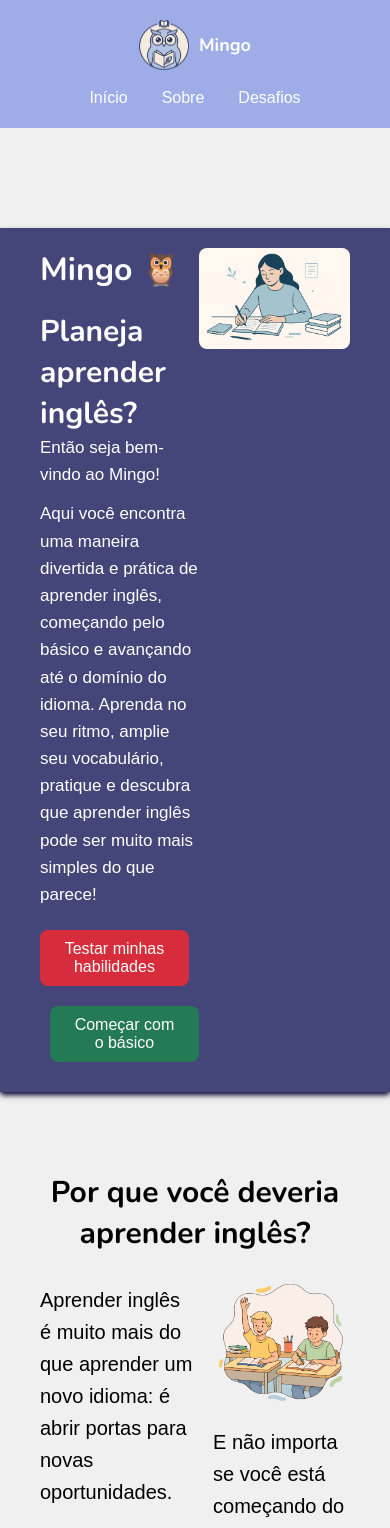
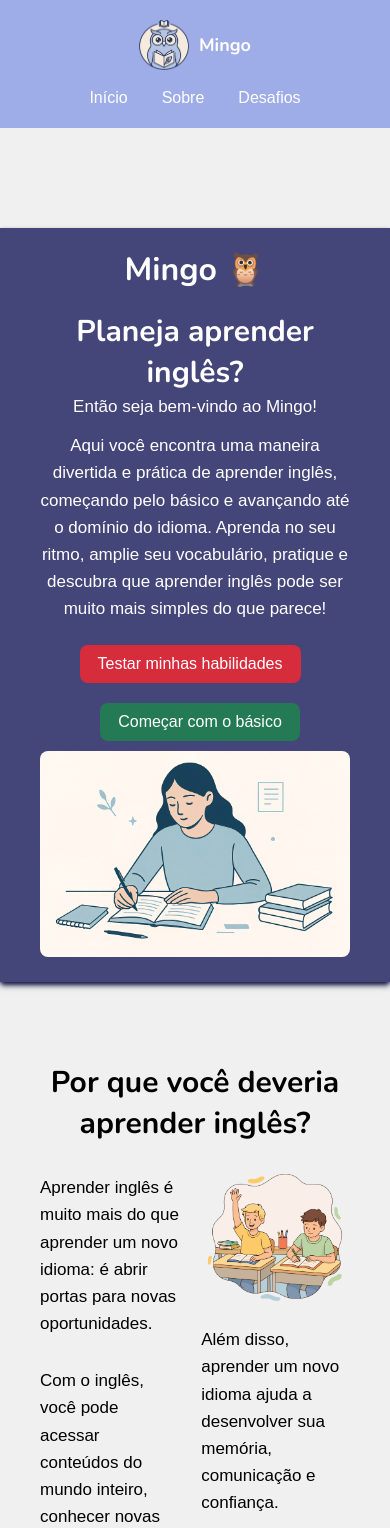
Before and after one commit to PlopesK/Mingo, an Angular app: page / in a window 390 px wide. Shown: the top 1528 px of the page. Built offline with nearby package versions, Linux system fonts and the light colour scheme.

Commit message:
Site responsivo

```diff
--- a/src/app/app.css
+++ b/src/app/app.css
@@ -171,19 +171,25 @@ button:hover {
 /* ============================= */
 
 @media (max-width: 768px) {
+    .cube {
+        flex-direction: column;
+        text-align: center;
+    }
+
     #apresentacao {
         margin: 50px auto;
     }
 
     #apresentacao h1 {
         font-size: 32px;
+        text-align: center;
     }
 
-    #apresentacao h3 {
-        font-size: 21px;
+    h3 {
+        font-size: 20px;
     }
 
-    #apresentacao p {
+    p {
         font-size: 17px;
     }
 
--- a/src/app/app.html
+++ b/src/app/app.html
@@ -60,11 +60,6 @@
           e até conquistar melhores oportunidades de estudo e trabalho.
         </p>
 
-        <p>
-          Além disso, aprender um novo idioma ajuda a desenvolver
-          sua memória, comunicação e confiança.
-        </p>
-
         <img
           src="/assets/img/estudando.png"
           alt="Crianças estudando"
@@ -76,6 +71,11 @@
           src="/assets/img/saladeaula.png"
           alt="Moça anotando seus estudos"
         >
+
+        <p>
+          Além disso, aprender um novo idioma ajuda a desenvolver
+          sua memória, comunicação e confiança.
+        </p>
 
         <p>
           E não importa se você está começando do zero ou se já conhece
--- a/src/index.html
+++ b/src/index.html
@@ -2,7 +2,7 @@
 <html lang="en">
 <head>
   <meta charset="utf-8">
-  <title>InglesComTecnologia</title>
+  <title>Mingo</title>
   <base href="/">
   <meta name="viewport" content="width=device-width, initial-scale=1">
   <link rel="icon" type="image/x-icon" href="MingoIcon.png">
```
